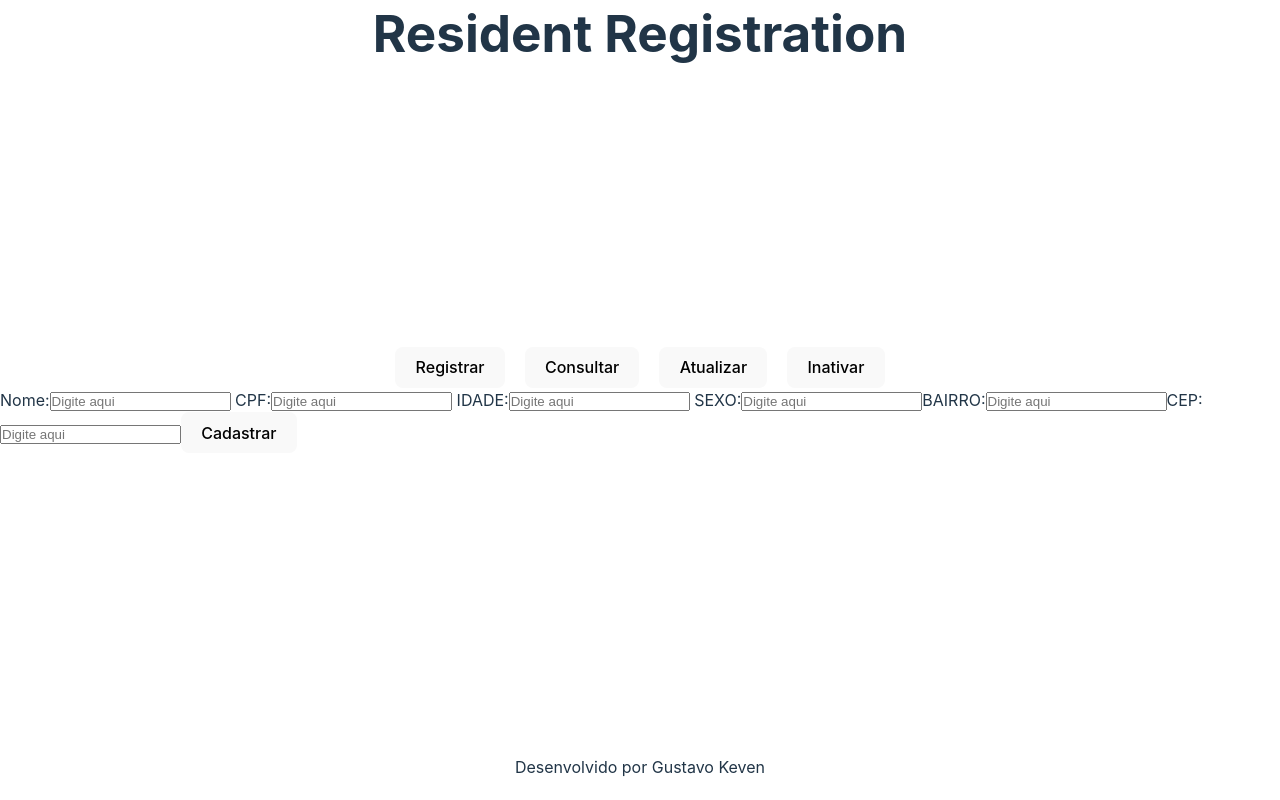
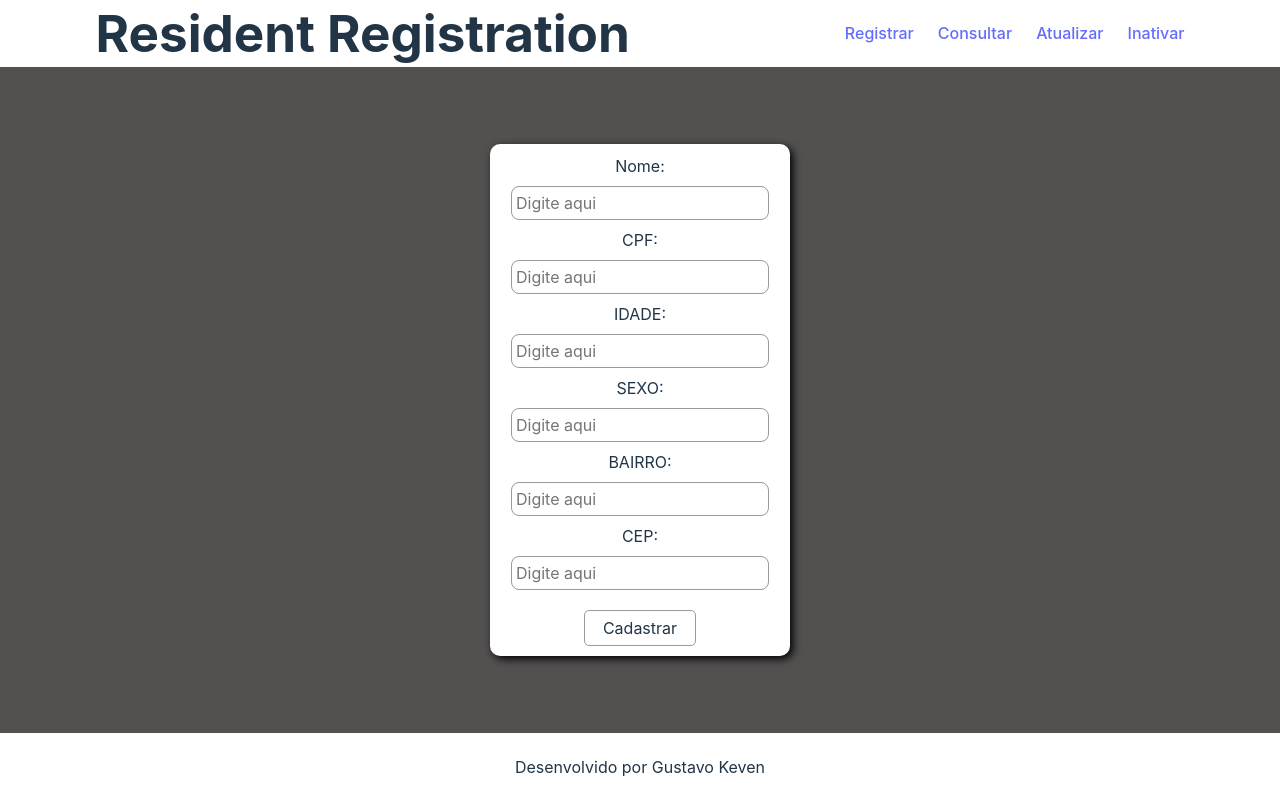
Before and after one commit to gustta11/cadastroMunicipios2.0, a React (Vite) app in the folder frontend/: page /Form in a window 1280 px wide. Built offline with nearby package versions, Linux system fonts and the light colour scheme.

Commit message:
Adicionando e configurando novos componentes e ajustando CSS do Layout

```diff
--- a/frontend/src/App.css
+++ b/frontend/src/App.css
@@ -17,8 +17,8 @@ header{
   grid-area: H;
   display: flex;
   align-items: center;
-  flex-direction: column;
-  justify-content: center;
+  flex-direction: row;
+  justify-content: space-around;
 }
 
 main{
@@ -27,6 +27,7 @@ main{
   align-items: center;
   flex-direction: column;
   justify-content: center;
+  background-color: rgb(83, 80, 80);
 }
 
 footer{
--- a/frontend/src/App.jsx
+++ b/frontend/src/App.jsx
@@ -4,7 +4,7 @@ import Formulario from './components/Form'
 import Consulta from './components/Consulta'
 import Titulo from './layout/Titulo'
 import Footer from './layout/Footer'
-import Botoes from './components/Botoes'
+import Nav from './components/Nav'
 import{ BrowserRouter as Router, Routes, Route,Link} from 'react-router-dom';
 
 function App() {
@@ -16,11 +16,13 @@ function App() {
     <div className='grid-geral'>
 
       <header>
-        <Titulo/>
+      <Titulo/>
+        <Nav/>
+
       </header>
 
       <main>
-        <Botoes/>
+
         <Routes>
         <Route path='/Form' element={<Formulario/>}/>
         <Route path='/Consulta' element={<Consulta/>}/>
--- a/frontend/src/components/Botoes.css
+++ /dev/null
@@ -1,7 +0,0 @@
-.botoes{
-    display: flex;
-    flex-direction: row;
-    align-items: center;
-    justify-content: center;
-    gap: 20px;
-}
--- a/frontend/src/components/Botoes.jsx
+++ /dev/null
@@ -1,16 +0,0 @@
-import './Botoes.css'
-import {Link} from 'react-router-dom'
-const Botoes = () =>{
-
-
-    return(
-        <div className='botoes'>
-            <Link to='/Form'><button>Registrar</button></Link>
-            <Link to='/Consulta'><button>Consultar</button></Link>
-            <button>Atualizar</button>
-            <button>Inativar</button>
-        </div>
-    )
-}
-
-export default Botoes
--- /dev/null
+++ b/frontend/src/components/Form.css
@@ -0,0 +1,48 @@
+form{
+    display: flex;
+    align-items: center;
+    flex-direction: column;
+    justify-content: center;
+    height: auto;
+    width: 300px;
+    background-color: white;
+    gap: 8px;
+    padding: 10px;
+    border-radius: 10px;
+    box-shadow: 3px 3px 8px black;
+}
+
+input{
+    all: unset;
+}
+
+.inputs{
+    display: flex;
+    align-items: center;
+    justify-content: center;
+    border: 1px solid #1111116c;
+    border-radius: 8px;
+    gap: 12px;
+    padding: 4px;
+}
+
+.botao{
+    all: unset;
+}
+
+.botao{
+    border: 1px solid #1111116c;
+    width: 100px;
+    display: flex;
+    align-items: center;
+    justify-content: center;
+    gap: 12px;
+    padding: 5px;
+    border-radius: 5px;
+    margin-top: 12px;
+}
+
+.botao:hover{
+    background-color: yellowgreen;
+    border: yellowgreen;
+}
--- a/frontend/src/components/Form.jsx
+++ b/frontend/src/components/Form.jsx
@@ -1,4 +1,5 @@
 import {useState} from 'react'
+import './Form.css'
 
 const Formulario =  () =>{
 
@@ -43,18 +44,18 @@ const Formulario =  () =>{
         <form onSubmit={handleSubmit}>
 
         <label> Nome:</label>
-        <input type="text" name='nome' value={formValores.nome} placeholder="Digite aqui" onChange={handleChange}/>
+        <input type="text" name='nome' value={formValores.nome} placeholder="Digite aqui" onChange={handleChange} className='inputs'/>
         <label > CPF:</label>
-        <input type="text" name='cpf'  value={formValores.cpf} placeholder="Digite aqui" onChange={handleChange}/>
+        <input type="text" name='cpf'  value={formValores.cpf} placeholder="Digite aqui" onChange={handleChange} className='inputs'/>
         <label > IDADE:</label>
-        <input type="text" name='idade'  value={formValores.idade} placeholder="Digite aqui" onChange={handleChange}/>
+        <input type="text" name='idade'  value={formValores.idade} placeholder="Digite aqui" onChange={handleChange} className='inputs'/>
         <label > SEXO:</label>
-        <input type="text" name='sexo'  value={formValores.sexo}  placeholder="Digite aqui" onChange={handleChange}/>
+        <input type="text" name='sexo'  value={formValores.sexo}  placeholder="Digite aqui" onChange={handleChange} className='inputs'/>
         <label >BAIRRO:</label>
-        <input type="text" name='bairro'  value={formValores.bairro} placeholder="Digite aqui" onChange={handleChange}/>
+        <input type="text" name='bairro'  value={formValores.bairro} placeholder="Digite aqui" onChange={handleChange} className='inputs'/>
         <label >CEP:</label>
-        <input type="text"  name='cep'  value={formValores.cep} placeholder="Digite aqui" onChange={handleChange}/>
-        <button type="submit">Cadastrar</button>
+        <input type="text"  name='cep'  value={formValores.cep} placeholder="Digite aqui" onChange={handleChange} className='inputs'/>
+        <button type="submit" className='botao'>Cadastrar</button>
 
         </form>
     )
--- /dev/null
+++ b/frontend/src/components/Inativar.jsx
@@ -0,0 +1,6 @@
+import './Inativar.css'
+
+const Inativar = () =>{
+
+
+}
--- /dev/null
+++ b/frontend/src/components/Nav.css
@@ -0,0 +1,4 @@
+.layout-geral-nav span{
+
+    margin: 0 0 0 24px;
+}
--- /dev/null
+++ b/frontend/src/components/Nav.jsx
@@ -0,0 +1,18 @@
+
+import './Nav.css'
+import {Link} from 'react-router-dom'
+
+const Nav = () =>{
+
+
+    return(
+        <div className='layout-geral-nav'>
+            <Link to='/Form'><span>Registrar</span></Link>
+            <Link to='/Consulta'><span>Consultar</span></Link>
+            <Link to='/Update'><span>Atualizar</span></Link>
+            <Link to='/Inativar'><span>Inativar</span></Link>
+        </div>
+    )
+}
+
+export default Nav
--- /dev/null
+++ b/frontend/src/components/Update.jsx
@@ -0,0 +1,6 @@
+import './Update.css'
+
+const Atualizar = () =>{
+
+
+}
```
Also changed, not shown: frontend/src/components/Inativar.css (added), frontend/src/components/Update.css (added), 1 other file (tests, documents, lock files or other folders).
